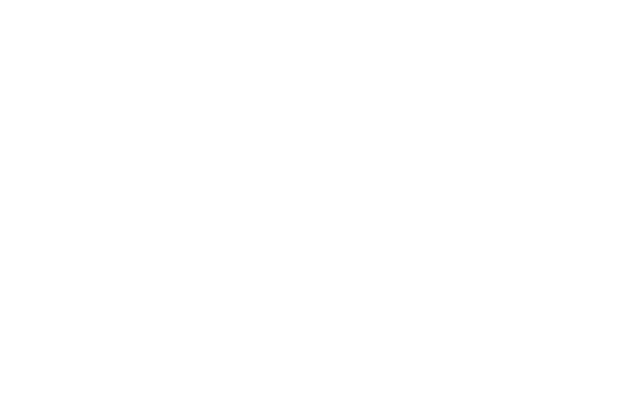
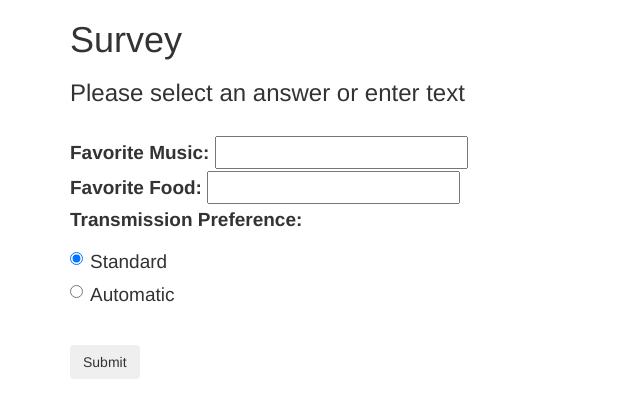
Before and after one commit to likewater/survey-site, a plain HTML site: page index.html in a window 1280 px wide. Shown: the whole page, without its empty margins (0-640 px from the left). Drawn offline with Linux system fonts and the light colour scheme.

Commit message:
Add form inputs for text and radio buttons to Survey

```diff
--- a/css/styles.css
+++ b/css/styles.css
@@ -0,0 +1,3 @@
+#form-complete{
+  font-size: 19px;
+}
--- a/index.html
+++ b/index.html
@@ -8,6 +8,35 @@
     <script src="js/scripts.js"></script>
   </head>
   <body>
+    <div class="container">
+      <h1>Survey</h1>
+      <h3>Please select an answer or enter text</h3><br>
+      <div class="row">
+        <div class="col-md-12">
+          <form id="form-complete">
+            <label for="musInput">Favorite Music:</label>
+            <input id="musInput" type="text"><br>
 
+            <label for="foodInput">Favorite Food:</label>
+            <input id="foodInput" type="text"><br>
+
+            <label for="transPreference">Transmission Preference:</label>
+            <div class="radio">
+              <label>
+                <input type="radio" name="transType" value="Standard" checked>
+                Standard
+              </label>
+            </div>
+            <div class="radio">
+              <label>
+                <input type="radio" name="transType" value="Automatic">
+                Automatic
+              </label>
+            </div><br>
+
+            <button type="submit" class="btn">Submit</button>
+          </form>
+      </div>
+    </div>
   </body>
 </html>
--- a/js/scripts.js
+++ b/js/scripts.js
@@ -0,0 +1,20 @@
+// Business logic:
+var favMusic;
+var favFood;
+var transPreference;
+
+
+// UI logic:
+
+$(document).ready(function(){
+  $("#form-complete").submit(function(){
+    event.preventDefault();
+
+    var favMusic = $("#musInput").val();
+    var favFood = $("#foodInput").val();
+    var transPreference = $("input:radio[name=transType]:checked").val();
+    console.log(favMusic);
+    console.log(favFood);
+    console.log(transPreference);
+  });
+});
```
